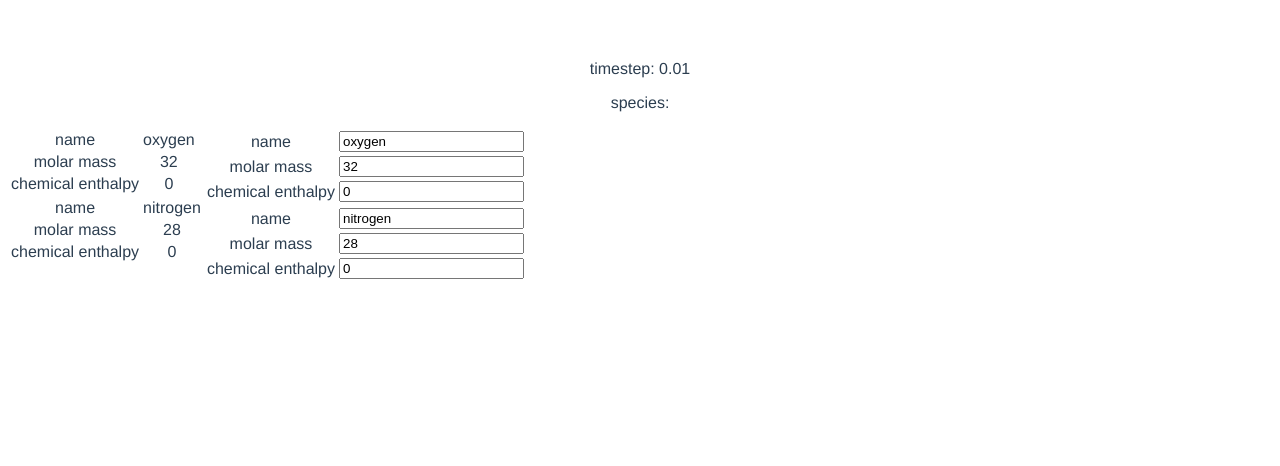
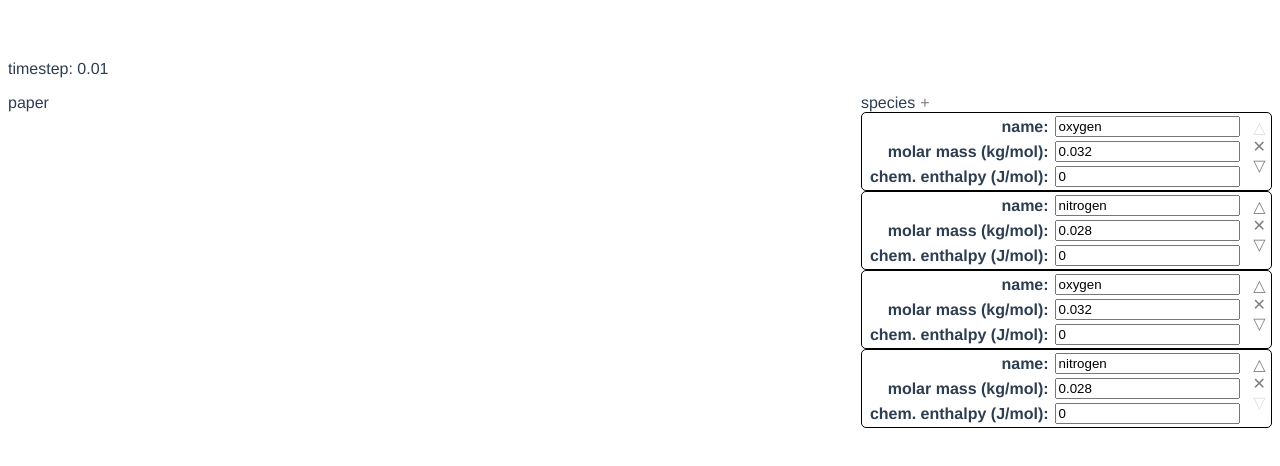
Before and after one commit to jeffechua/thermo, a Vue app in the folder web/: page / in a window 1280 px wide. Shown: the top 466 px of the page. Built offline with nearby package versions, Linux system fonts and the light colour scheme.

Commit message:
Mostly implemented Species management interface (no validation yet).

```diff
--- a/web/src/App.vue
+++ b/web/src/App.vue
@@ -1,16 +1,23 @@
 <template>
   <div class="#app">
     <p>timestep: {{ spec.timestep }}</p>
-    <p>species:</p>
-    <div style="width: 100%; display: flex">
+    <div style="display: flex">
+      <div class="flex-grow">paper</div>
       <div>
-        <div v-for="(item, i) in spec.species" :key="i">
-          <species v-model="spec.species[i]" v-bind:locked="true" />
-        </div>
-      </div>
-      <div>
-        <div v-for="(item, i) in spec.species" :key="i">
-          <species v-model="spec.species[i]" v-bind:locked="false" />
+        <span>species</span>
+        <a class="text-button" @click="spec.species.push({ id: spec.nextID++ })"
+          >+</a
+        >
+        <div v-for="(item, i) of spec.species" :key="item.id">
+          <species-spec
+            v-model="spec.species[i]"
+            v-bind:running="false"
+            v-bind:first="i == 0"
+            v-bind:last="i == spec.species.length - 1"
+            @moveup="move(spec.species, i - 1, i)"
+            @delete="remove(spec.species, i)"
+            @movedown="move(spec.species, i + 1, i)"
+          />
         </div>
       </div>
     </div>
@@ -18,17 +25,42 @@
 </template>
 
 <script>
-import species from "./components/species.vue";
+import SpeciesSpec from "./components/SpeciesSpec.vue";
 import example from "./examples.js";
 
 export default {
   name: "App",
   components: {
-    species,
+    SpeciesSpec,
   },
   data() {
-    console.log(example);
-    return { spec: example };
+    var spec = example;
+    spec.nextID = 0;
+    for (var species of spec.species) {
+      species.id = spec.nextID;
+      spec.nextID++;
+    }
+    for (var basis of spec.bases) {
+      basis.id = spec.nextID;
+      spec.nextID++;
+    }
+    for (var node of spec.nodes) {
+      node.id = spec.nextID;
+      spec.nextID++;
+    }
+    for (var edge of spec.edges) {
+      edge.id = spec.nextID;
+      spec.nextID++;
+    }
+    return { spec: spec };
+  },
+  methods: {
+    move(array, from, to) {
+      array.splice(to, 0, array.splice(from, 1)[0]);
+    },
+    remove(array, at) {
+      array.splice(at, 1);
+    },
   },
 };
 </script>
@@ -38,8 +70,52 @@ export default {
   font-family: Avenir, Helvetica, Arial, sans-serif;
   -webkit-font-smoothing: antialiased;
   -moz-osx-font-smoothing: grayscale;
-  text-align: center;
   color: #2c3e50;
   margin-top: 60px;
 }
+.item-box {
+  border: 1px solid black;
+  border-radius: 5px;
+  display: flex;
+}
+.item-box .contents {
+  flex-grow: 1;
+  flex-shrink: 0;
+  padding-left: 5px;
+  padding-right: 5px;
+}
+.item-box th {
+  text-align: right;
+  padding-right: 3px;
+}
+.flex-grow {
+  flex-grow: 1;
+  flex-shrink: 0;
+}
+.text-button {
+  color: #808080;
+  padding-left: 5px;
+  padding-right: 5px;
+  user-select: none;
+  -webkit-user-select: none;
+  -khtml-user-select: none;
+  -moz-user-select: none;
+  -ms-user-select: none;
+}
+.text-button-disabled {
+  color: #e0e0e0;
+  padding-left: 5px;
+  padding-right: 5px;
+  user-select: none;
+  -webkit-user-select: none;
+  -khtml-user-select: none;
+  -moz-user-select: none;
+  -ms-user-select: none;
+}
+.text-button:hover {
+  color: #101010;
+}
+.text-button:active {
+  color: #505050;
+}
 </style>
--- /dev/null
+++ b/web/src/components/ListNav.vue
@@ -0,0 +1,31 @@
+<template>
+  <div class="nav-container">
+    <a v-if="!first" class="text-button" @click="$emit('moveup')"
+      >△</a
+    >
+    <a v-else class="text-button-disabled">△</a>
+    <a class="text-button" @click="$emit('delete')">✕</a>
+    <a v-if="!last" class="text-button" @click="$emit('movedown')"
+      >▽</a
+    >
+    <a v-else class="text-button-disabled">▽</a>
+  </div>
+</template>
+
+<script>
+export default {
+  name: "ListNav",
+  props: ["first", "last"],
+  emits: ["moveup", "delete", "movedown"],
+};
+</script>
+
+<style scoped>
+.nav-container {
+  display: flex;
+  flex-direction: column;
+  align-items: center;
+  padding-top: 5px;
+  padding-bottom: 5px;
+}
+</style>
--- /dev/null
+++ b/web/src/components/SpeciesSpec.vue
@@ -0,0 +1,66 @@
+<template>
+  <div class="item-box">
+    <div class="contents">
+      <table>
+        <tr>
+          <th>name:</th>
+          <td v-if="running">{{ species.name }}</td>
+          <td v-else>
+            <input type="text" v-model="species.name" @input="onChange" />
+          </td>
+        </tr>
+        <tr>
+          <th>molar mass (kg/mol):</th>
+          <td v-if="running">{{ species.molarMass }}</td>
+          <td v-else>
+            <input
+              type="number"
+              v-model="species.molarMass"
+              @input="onChange"
+            />
+          </td>
+        </tr>
+        <tr>
+          <th>chem. enthalpy (J/mol):</th>
+          <td v-if="running">{{ species.chemH_ }}</td>
+          <td v-else>
+            <input type="number" v-model="species.chemH_" @input="onChange" />
+          </td>
+        </tr>
+      </table>
+    </div>
+    <list-nav
+      v-if="!running"
+      v-bind:first="first"
+      v-bind:last="last"
+      @moveup="$emit('moveup')"
+      @delete="$emit('delete')"
+      @movedown="$emit('movedown')"
+    />
+  </div>
+</template>
+
+<script>
+import ListNav from "./ListNav.vue";
+
+export default {
+  name: "SpeciesSpec",
+  props: ["modelValue", "running", "first", "last"],
+  emits: ["update:modelValue", "moveup", "delete", "movedown"],
+  components: { ListNav },
+  data() {
+    return {
+      species: this.modelValue,
+    };
+  },
+  methods: {
+    onChange() {
+      this.$emit("update:modelValue", this.species);
+    },
+  },
+};
+</script>
+
+<!-- Add "scoped" attribute to limit CSS to this component only -->
+<style scoped>
+</style>
--- a/web/src/components/species.vue
+++ /dev/null
@@ -1,58 +0,0 @@
-<template>
-  <table>
-    <tr>
-      <td>name</td>
-      <td v-if="locked">{{ species.name }}</td>
-      <td v-else>
-        <input type="text" v-model="species.name" @input="onChange" />
-      </td>
-    </tr>
-    <tr>
-      <td>molar mass</td>
-      <td v-if="locked">{{ species.molarMass }}</td>
-      <td v-else>
-        <input
-          type="number"
-          v-model="species.molarMass"
-          @input="onChange"
-        />
-      </td>
-    </tr>
-    <tr>
-      <td>chemical enthalpy</td>
-      <td v-if="locked">{{ species.chemH_ }}</td>
-      <td v-else>
-        <input
-          type="number"
-          v-model="species.chemH_"
-          @input="onChange"
-        />
-      </td>
-    </tr>
-  </table>
-</template>
-
-<script>
-export default {
-  name: "HelloWorld",
-  props: {
-    modelValue: Object,
-    locked: Boolean,
-  },
-  emits: ["update:modelValue"],
-  data() {
-    return {
-      species: this.modelValue,
-    };
-  },
-  methods: {
-    onChange() {
-      this.$emit("update:modelValue", this.species);
-    },
-  },
-};
-</script>
-
-<!-- Add "scoped" attribute to limit CSS to this component only -->
-<style scoped>
-</style>
--- a/web/src/examples.js
+++ b/web/src/examples.js
@@ -3,12 +3,22 @@ export default {
     "species": [
         {
             "name": "oxygen",
-            "molarMass": 32,
+            "molarMass": 0.032,
             "chemH_": 0
         },
         {
             "name": "nitrogen",
-            "molarMass": 28,
+            "molarMass": 0.028,
+            "chemH_": 0
+        },
+        {
+            "name": "oxygen",
+            "molarMass": 0.032,
+            "chemH_": 0
+        },
+        {
+            "name": "nitrogen",
+            "molarMass": 0.028,
             "chemH_": 0
         }
     ],
--- a/web/src/main.js
+++ b/web/src/main.js
@@ -1,4 +1,6 @@
 import { createApp } from 'vue'
 import App from './App.vue'
 
-createApp(App).mount('#app')
+const app = createApp(App)
+app.mount('#app')
+app.config.globalProperties.$log = console.log
```
Also changed, not shown: 1 other file (tests, documents, lock files or other folders).
